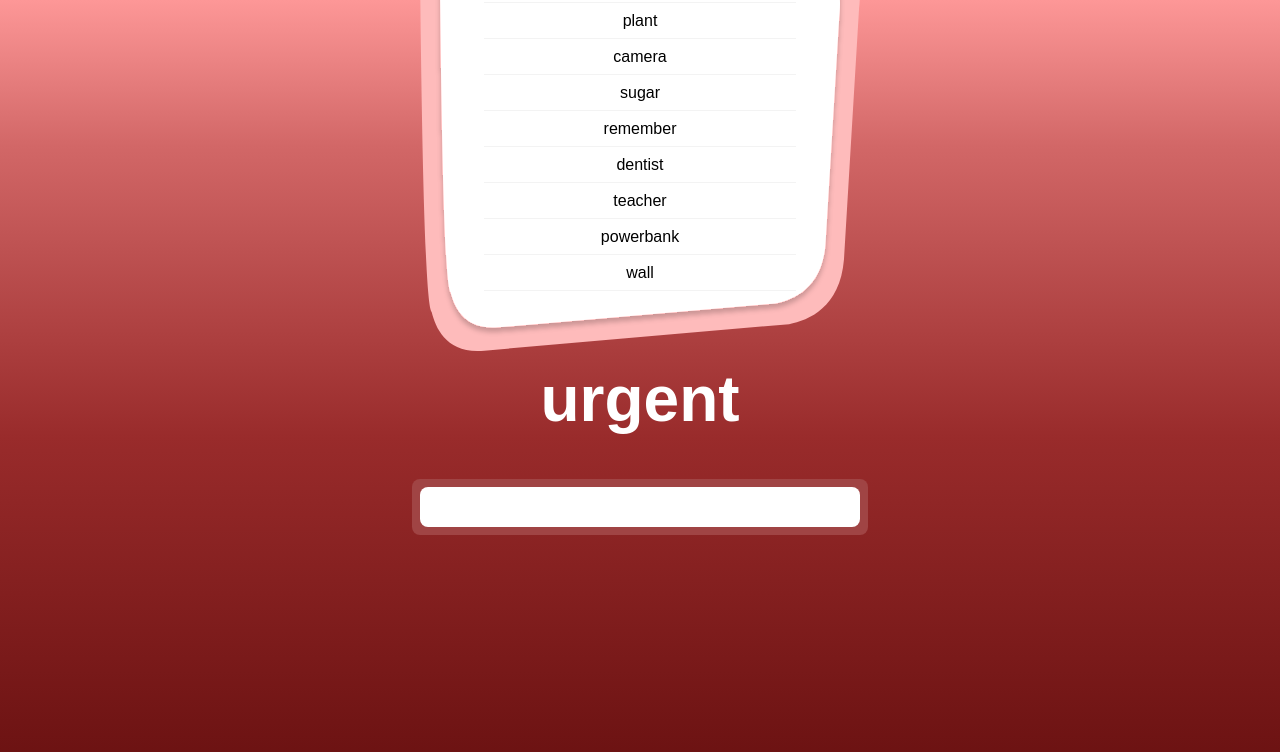
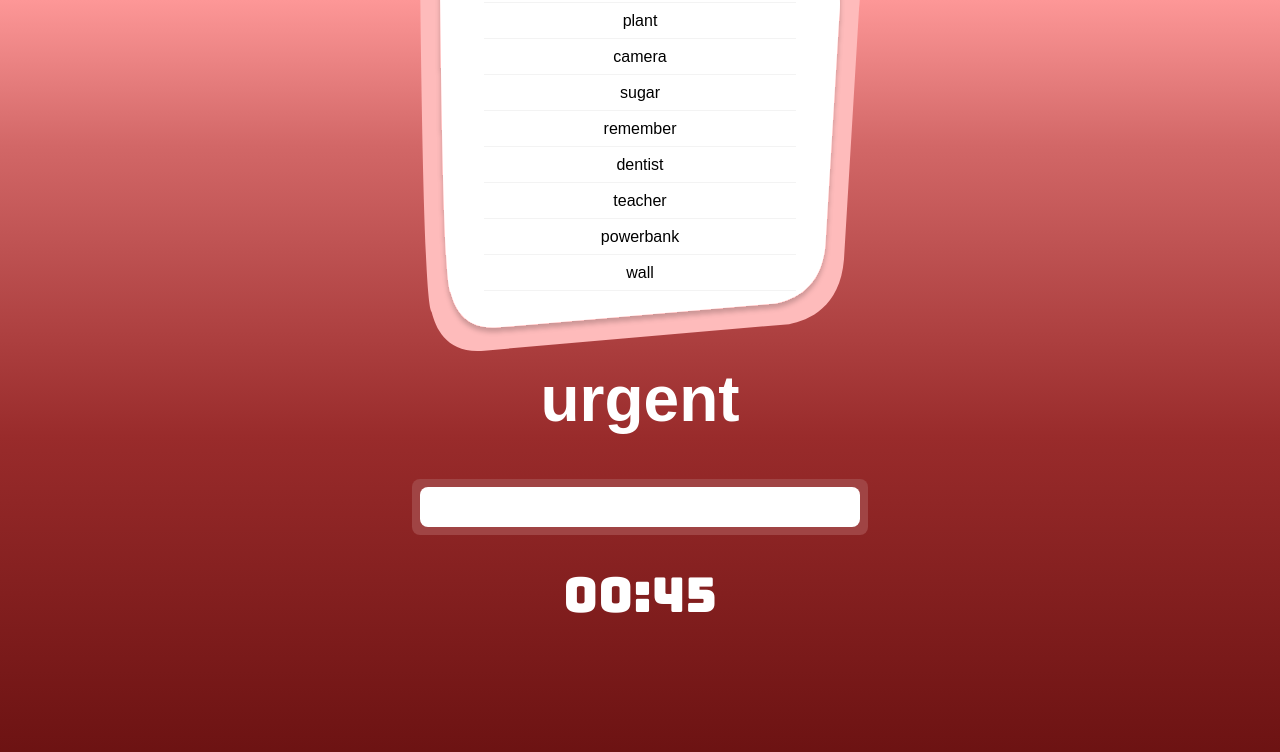
Before and after one commit to farukipekcom/typing-test, a Next.js app: page / in a window 1280 px wide. Shown: the top 752 px of the page. Built offline with nearby package versions, Linux system fonts and the light colour scheme.

Commit message:
added countdown timer

```diff
--- a/pages/index.js
+++ b/pages/index.js
@@ -15,6 +15,7 @@ export default function Home() {
   return (
     <>
       <div className="main">
+        <div className="container">
           <div className="list">
             <div className="background">
               <ul className="words">
@@ -29,6 +30,8 @@ export default function Home() {
           <div className="input">
             <input type="text" />
           </div>
+          <div className="time">00:45</div>
+        </div>
       </div>
     </>
   );
--- a/styles/base/_global.scss
+++ b/styles/base/_global.scss
@@ -1,3 +1,4 @@
+@import url("https://fonts.googleapis.com/css2?family=Bungee&display=swap");
 body {
   font-family: "Poppins", sans-serif;
   color: #fff;
@@ -20,6 +21,9 @@ body {
   flex-direction: column;
   margin: 0 auto;
   width: 100%;
+  .container {
+    margin: 0 auto;
+    width: max-content;
     .list {
       margin-top: 200px;
       width: max-content;
@@ -71,7 +75,6 @@ body {
         }
       }
     }
-
     .input {
       margin: 0 auto;
       margin-top: 479px;
@@ -96,4 +99,12 @@ body {
         }
       }
     }
+    .time {
+      font-family: "Bungee", cursive;
+      font-style: normal;
+      font-size: 48px;
+      text-align: center;
+      margin-top: 24px;
     }
+  }
+}
```
Lines whose indentation alone changed are shown as unchanged.
